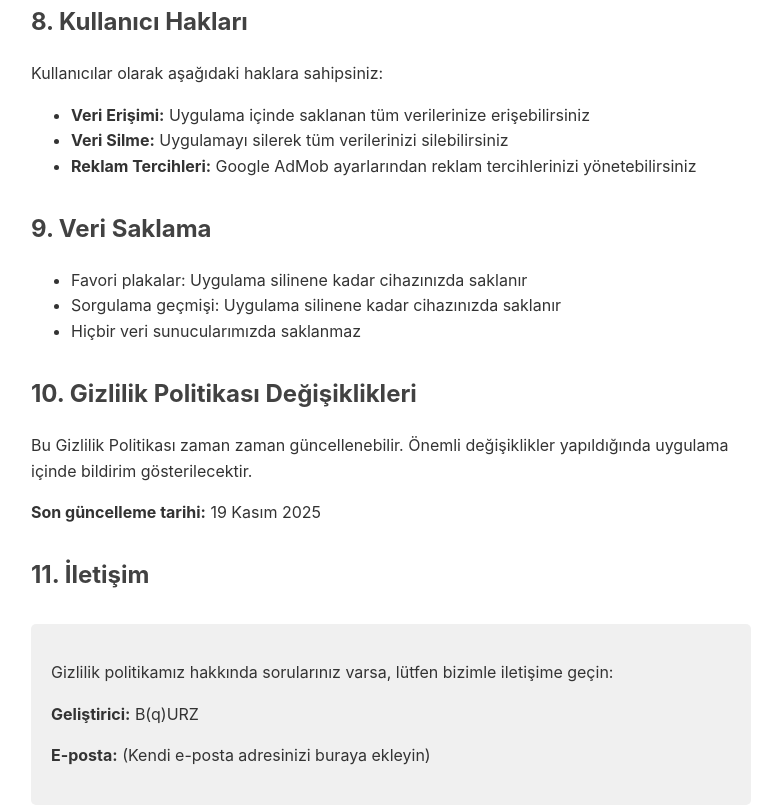
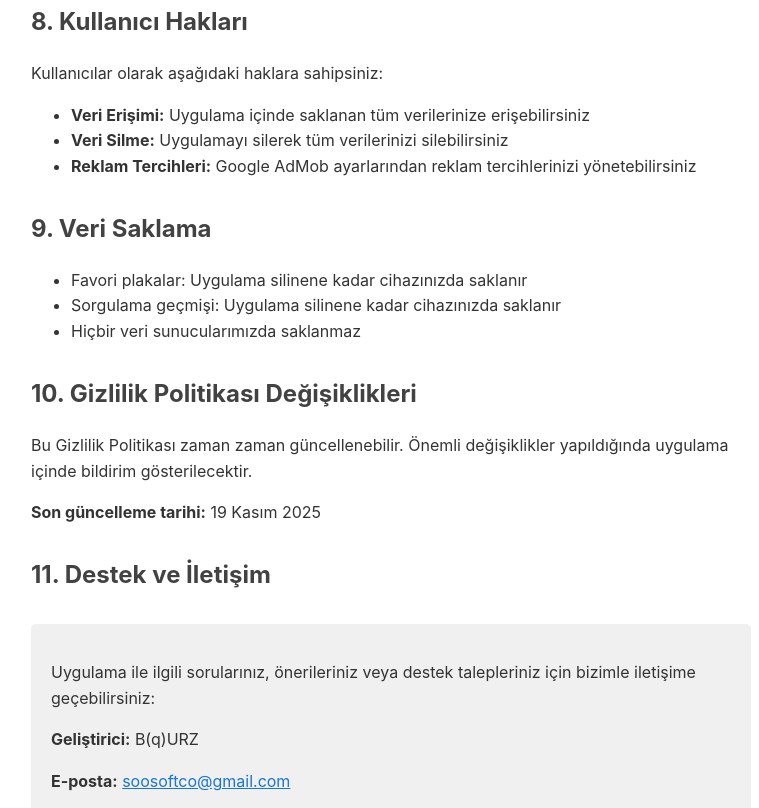
Before and after one commit to Bqurz/istanbul-plaka-privacy, a plain HTML site: page index.html in a window 1280 px wide. Shown: the part 1992-2800 px from the top of the page, without its empty margins (249-1008 px from the left). Drawn offline with Linux system fonts and the light colour scheme.

Commit message:
Support section eklendi - App Store için destek URL hazır

```diff
--- a/index.html
+++ b/index.html
@@ -48,7 +48,7 @@
         <p class="last-updated"><strong>Son Güncelleme:</strong> 19 Kasım 2025</p>
 
         <h2>1. Giriş</h2>
-        <p>İstanbul Plaka Sorgulama uygulaması ("Uygulama"), B(q)URZ ("Biz", "Bizim") tarafından geliştirilmiştir. Bu Gizlilik Politikası, uygulamamızı kullandığınızda kişisel bilgilerinizin nasıl toplandığını, kullanıldığını ve korunduğunu açıklamaktadır.</p>
+        <p>İstanbul Plaka Sorgulama uygulaması B(q)URZ tarafından geliştirilmiştir. Bu Gizlilik Politikası, uygulamamızı kullandığınızda kişisel bilgilerinizin nasıl toplandığını, kullanıldığını ve korunduğunu açıklamaktadır.</p>
 
         <h2>2. Toplanan Bilgiler</h2>
 
@@ -124,11 +124,12 @@
         <p>Bu Gizlilik Politikası zaman zaman güncellenebilir. Önemli değişiklikler yapıldığında uygulama içinde bildirim gösterilecektir.</p>
         <p><strong>Son güncelleme tarihi:</strong> 19 Kasım 2025</p>
 
-        <h2>11. İletişim</h2>
+        <h2>11. Destek ve İletişim</h2>
         <div class="contact">
-            <p>Gizlilik politikamız hakkında sorularınız varsa, lütfen bizimle iletişime geçin:</p>
+            <p>Uygulama ile ilgili sorularınız, önerileriniz veya destek talepleriniz için bizimle iletişime geçebilirsiniz:</p>
             <p><strong>Geliştirici:</strong> B(q)URZ</p>
-            <p><strong>E-posta:</strong> (Kendi e-posta adresinizi buraya ekleyin)</p>
+            <p><strong>E-posta:</strong> <a href="mailto:soosoftco@gmail.com" style="color: #1976d2;">soosoftco@gmail.com</a></p>
+            <p style="margin-top: 12px;"><strong>Destek:</strong> Uygulama ile ilgili her türlü sorunuz için yukarıdaki e-posta adresinden bize ulaşabilirsiniz.</p>
         </div>
 
         <h2>12. Yasal Uyarı</h2>
```
